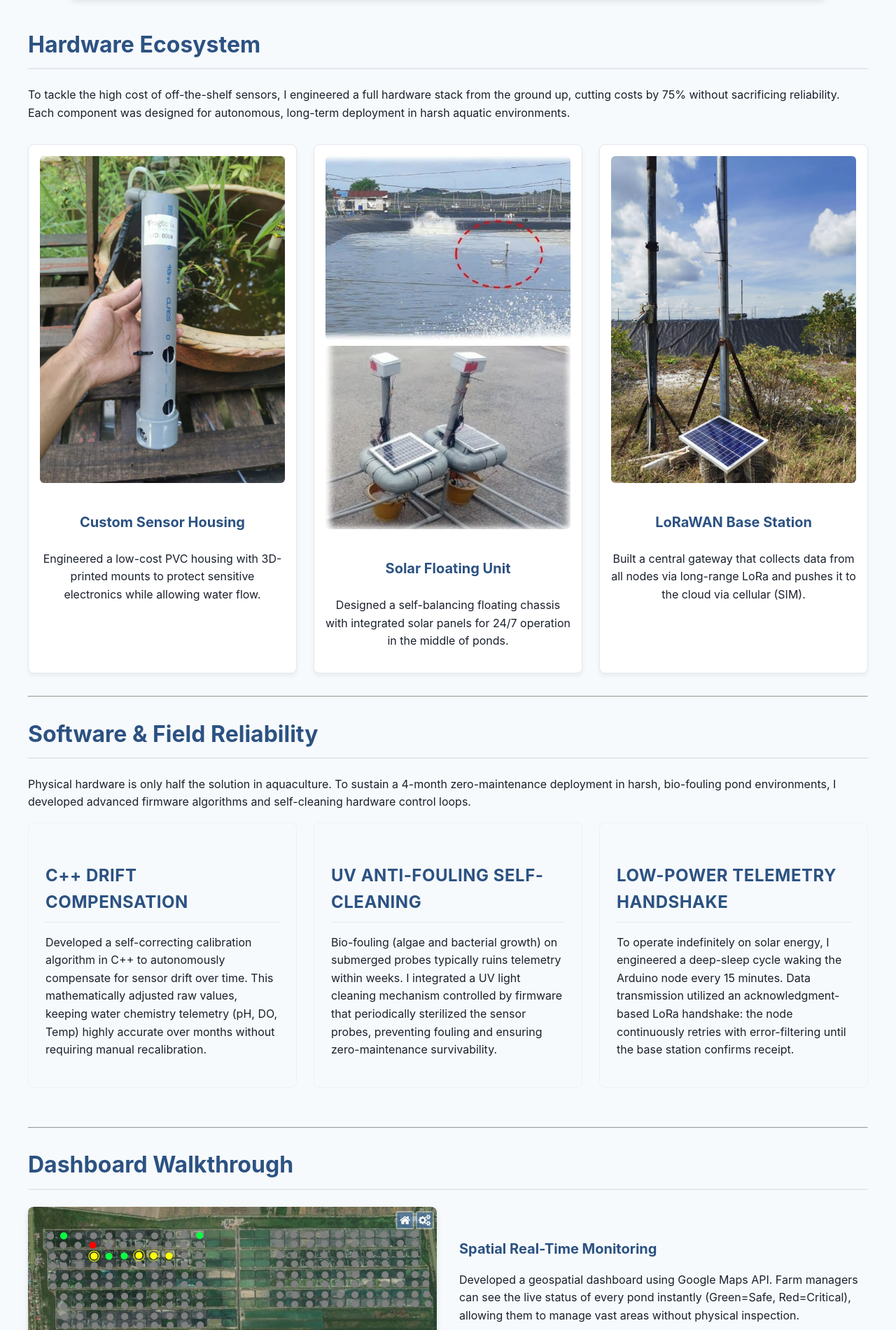
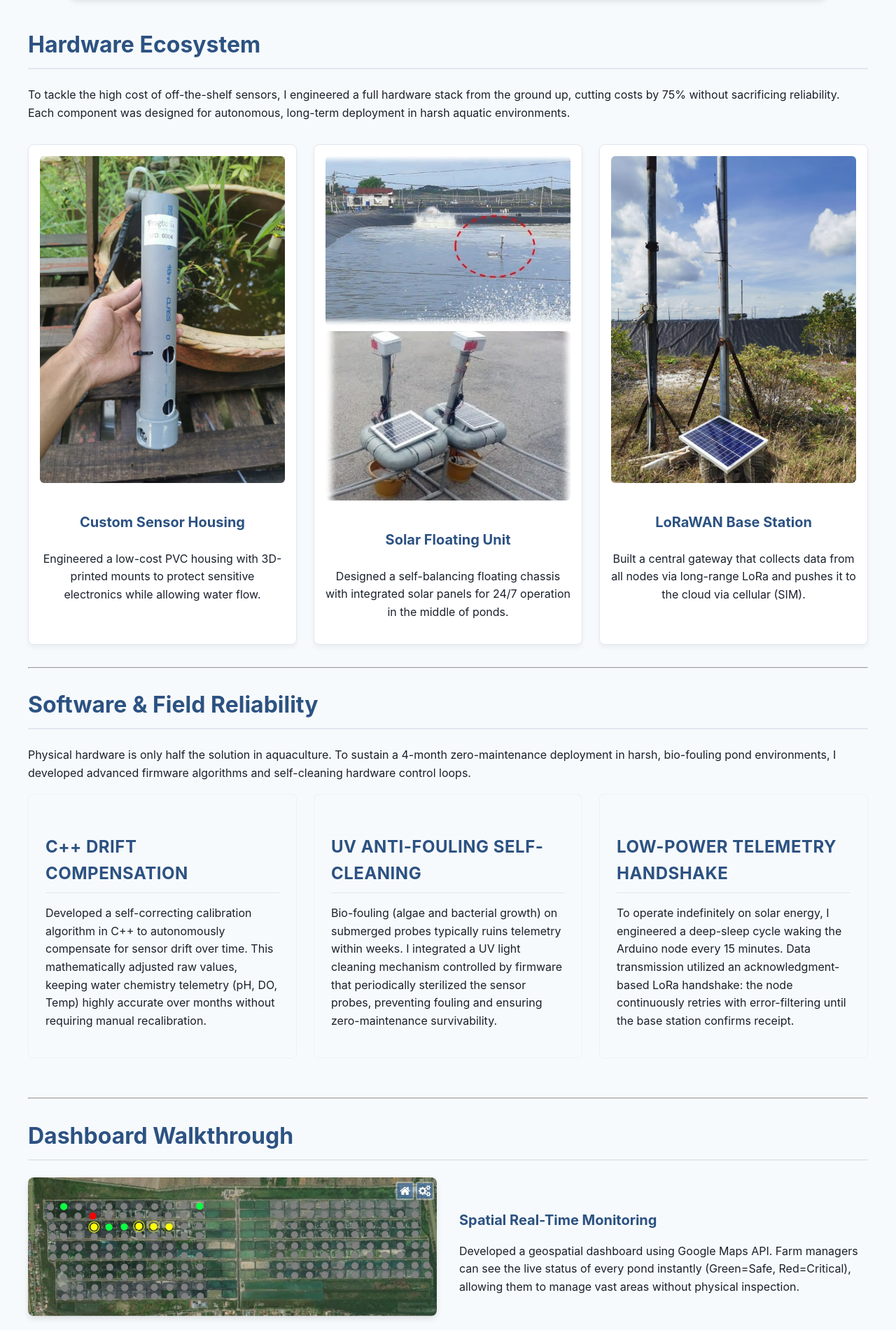
Before and after one commit to xion-xion/xion-xion.github.io, a Jekyll site: the page built from projects/project-aquaculture.html, in a window 1280 px wide. Shown: the part 2048-3948 px from the top of the page at 70% size. Built offline with Jekyll 4.4.1, drawn with Linux system fonts in a browser that asks for light colours.

Commit message:
style(aquaculture): override aspect ratio of double image container children

```diff
--- a/assets/css/style.css
+++ b/assets/css/style.css
@@ -541,6 +541,7 @@ footer a:hover {
     min-height: 0;
     object-fit: cover;
     margin-bottom: 0;
+    aspect-ratio: auto;
 }
 
 .hardware-grid.two-column-grid {
```
